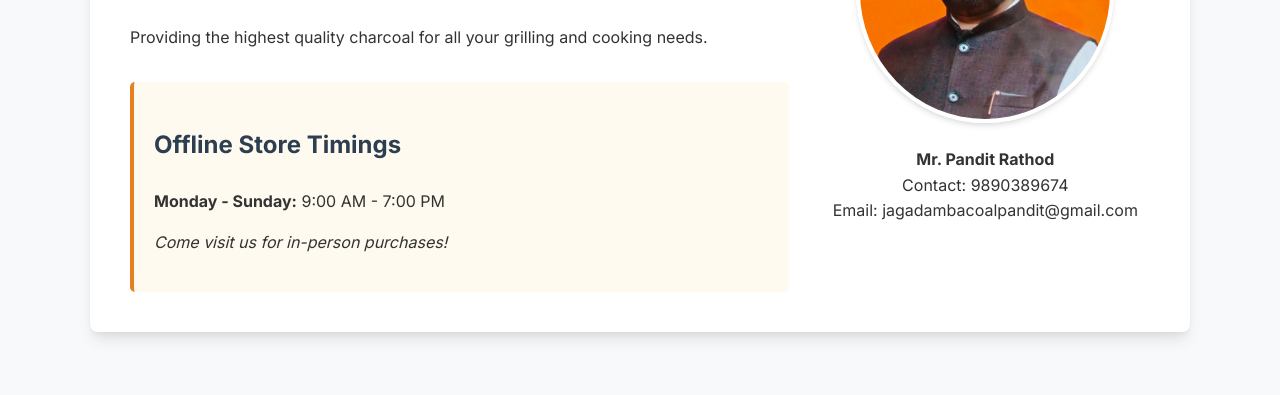
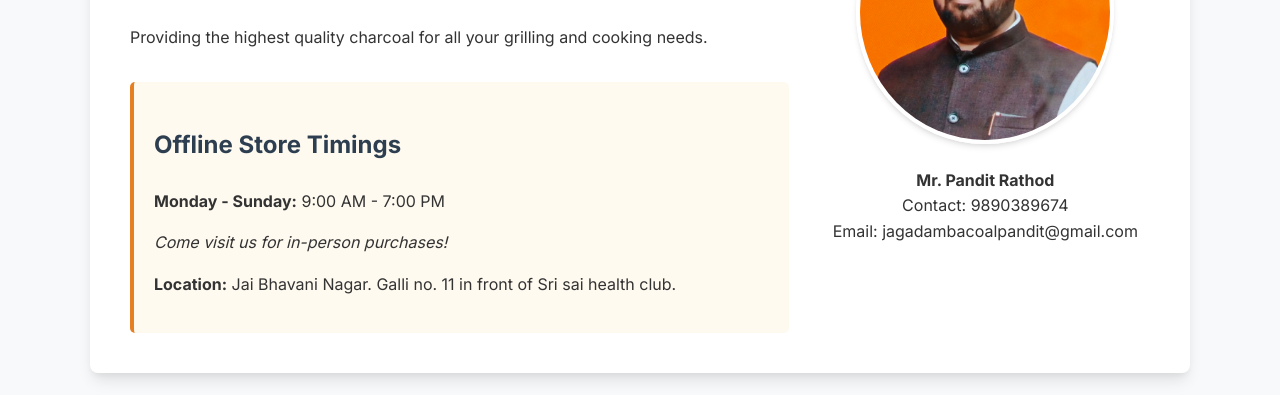
Before and after one commit to sayali-rathod-07/Jagadamba-coal-suppliers, a plain HTML site: page index.html in a window 1280 px wide. Shown: the part 359-754 px from the top of the page. Drawn offline with Linux system fonts and the light colour scheme.

Commit message:
added address

```diff
--- a/index.html
+++ b/index.html
@@ -310,8 +310,9 @@
                     <h3>Offline Store Timings</h3>
                     <p><strong>Monday - Sunday:</strong> 9:00 AM - 7:00 PM</p>
                     <p><em>Come visit us for in-person purchases!</em></p>
+                    <p><strong>Location:</strong> Jai Bhavani Nagar. Galli no. 11  in front of Sri sai health club. </p>
                 </div>
-            </div>
+               </div>
             <div class="owner-photo">
                 <img src="Owner.jpg" alt="Business Owner">
                 <p><strong>Mr. Pandit Rathod</strong><br>Contact: 9890389674<br>Email: jagadambacoalpandit@gmail.com</p>
```
